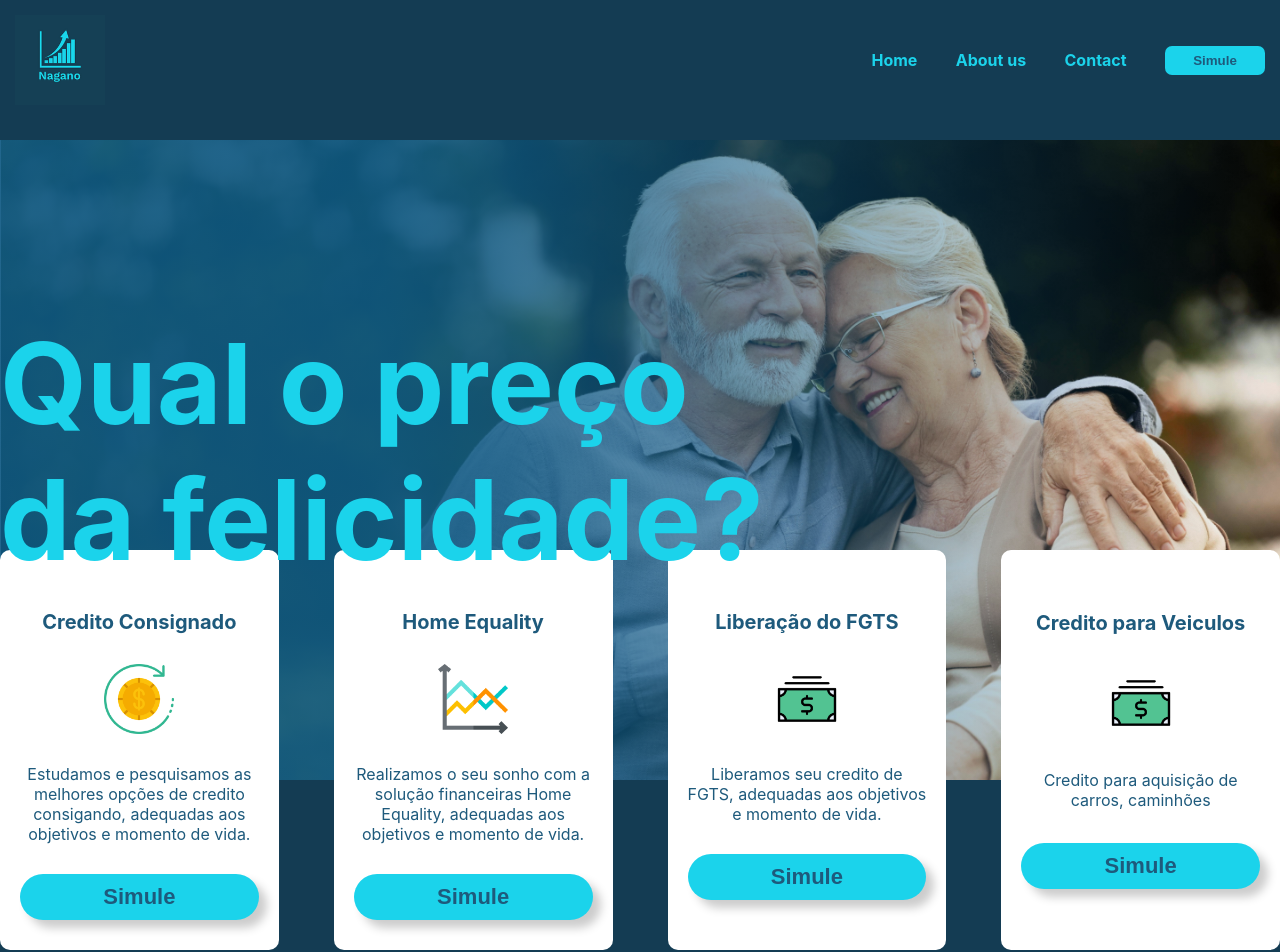
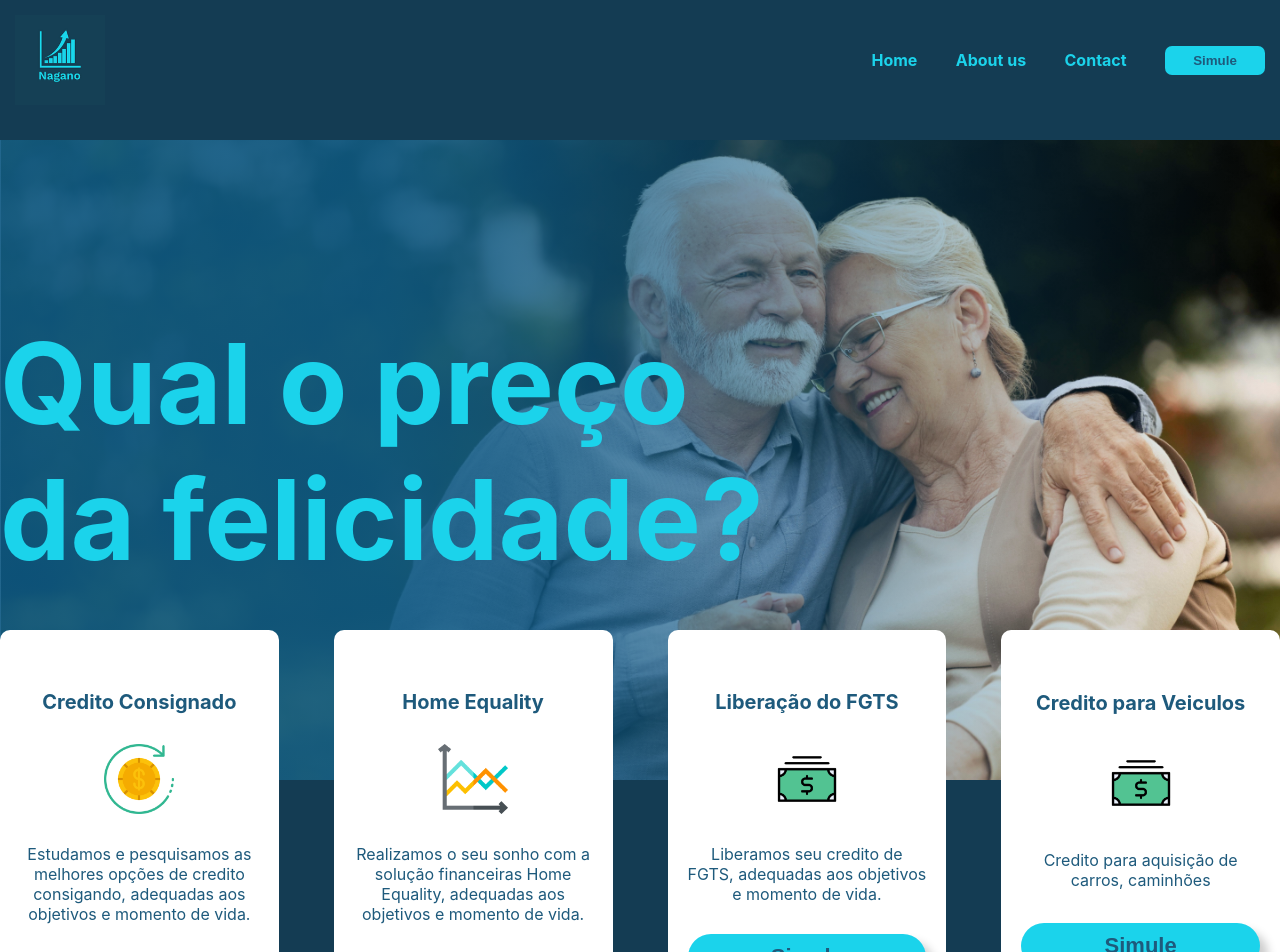
Before and after one commit to maikonweber/NaganoPrivete, a Next.js app: page / in a window 1280 px wide. Shown: the top 952 px of the page. Built offline with nearby package versions, Linux system fonts and the light colour scheme.

Commit message:
posicao dos cards

```diff
--- a/styles/homeStyle.module.css
+++ b/styles/homeStyle.module.css
@@ -14,7 +14,7 @@
         height: 350px;
         justify-content: space-between;
         position: relative;
-        top: -230px;
+        top: -150px;
 }
 
 
```
